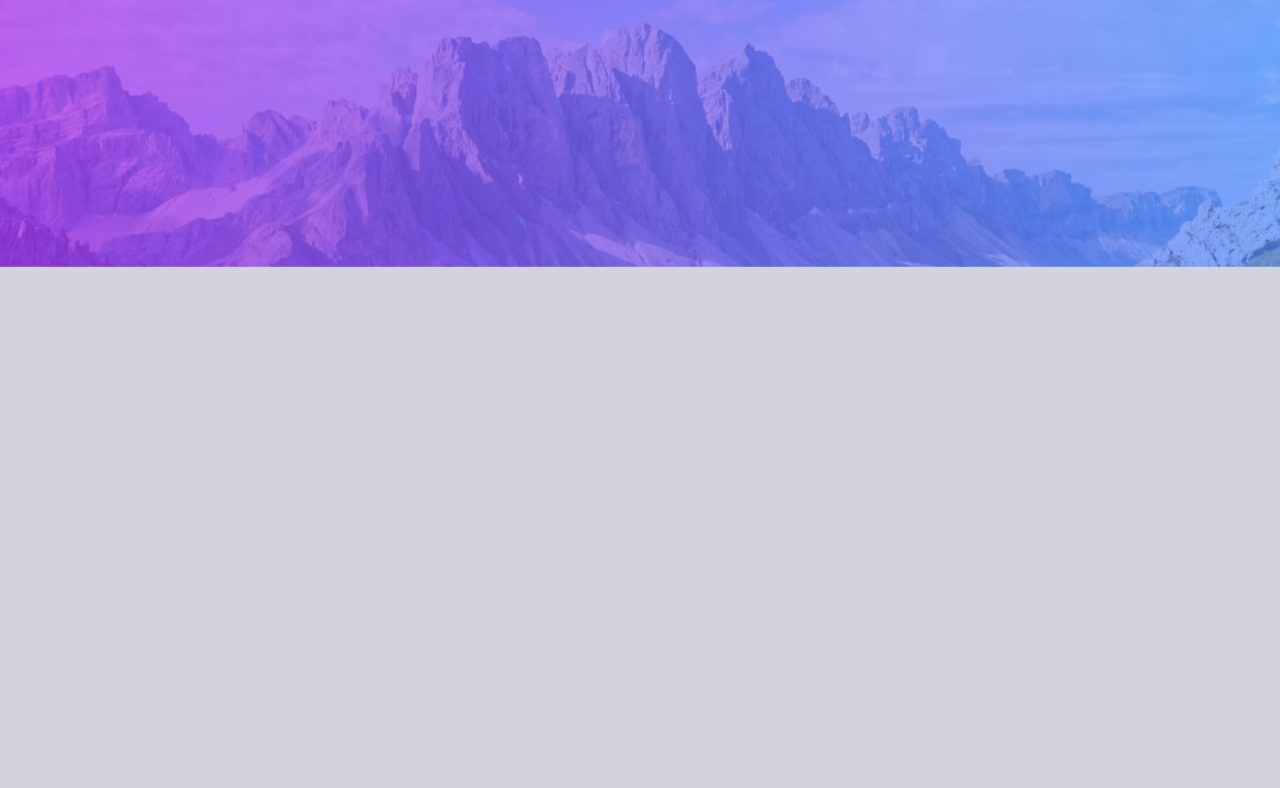
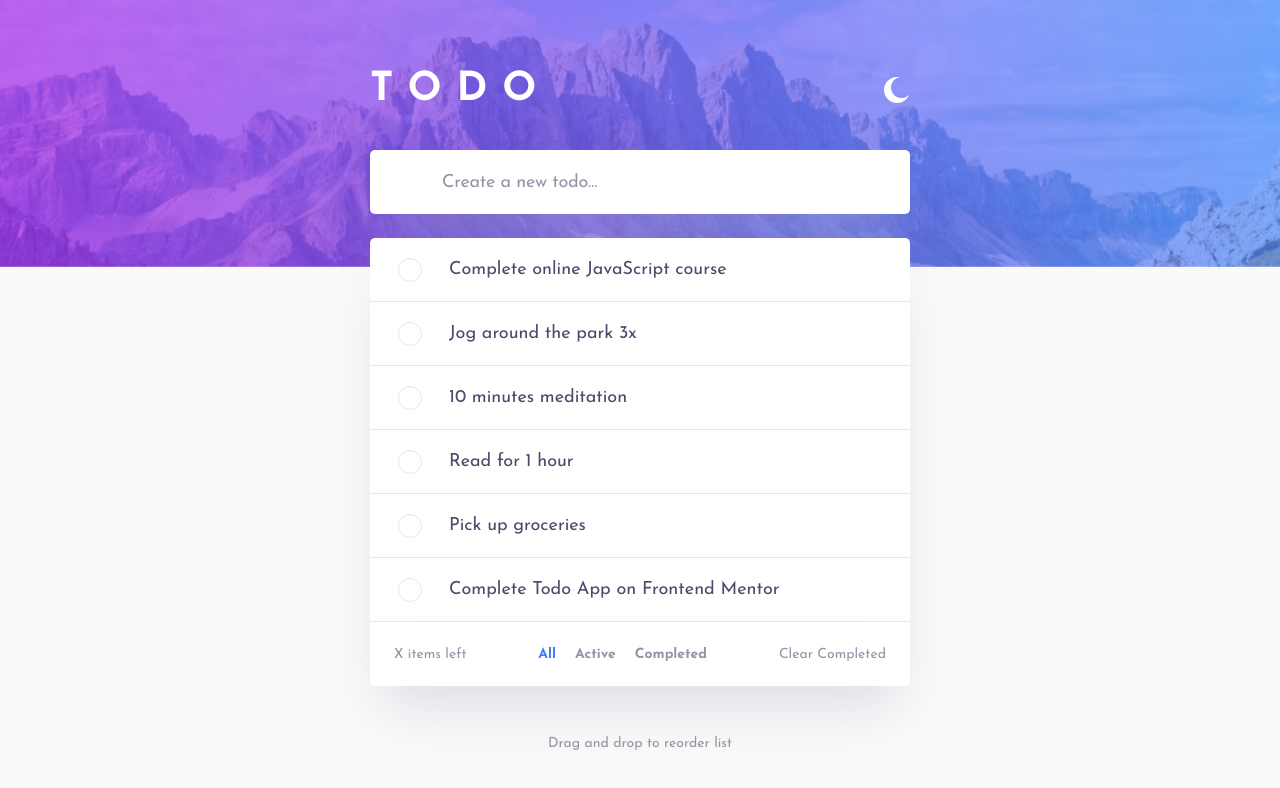
Before and after one commit to jbrekalo/todo-app, a React (Vite) app: page / in a window 1280 px wide. Shown: the top 788 px of the page. Built offline with nearby package versions, Linux system fonts and the light colour scheme.

Commit message:
static part done

```diff
--- a/src/App.jsx
+++ b/src/App.jsx
@@ -1,23 +1,58 @@
+const tasks = [
+  { text: "Complete online JavaScript course", completed: true },
+  { text: "Jog around the park 3x", completed: false },
+  { text: "10 minutes meditation", completed: false },
+  { text: "Read for 1 hour", completed: false },
+  { text: "Pick up groceries", completed: false },
+  { text: "Complete Todo App on Frontend Mentor", completed: false },
+];
+
 export default function App() {
   return (
     <div>
-      <div>
-        <img
-          src="./images/bg-desktop-light.jpg"
-          alt=""
-          className="background-photo"
-        />
-      </div>
-      <div className="todo__container">
+      <BackgroundImage />
+      <TodoContainer>
         <Header />
         <TodoInput />
-      </div>
+        <Tasks />
+        <BottomMessage />
+      </TodoContainer>
     </div>
   );
 }
 
+function BackgroundImage() {
+  return (
+    <img
+      src="./images/bg-desktop-light.jpg"
+      alt=""
+      className="background-photo"
+    />
+  );
+}
+
+function TodoContainer({ children }) {
+  return <div className="todo__container">{children}</div>;
+}
+
 function Header() {
-  return <p className="todo__header">todo</p>;
+  return (
+    <div className="todo__header">
+      <p>todo</p>
+      <svg
+        xmlns="http://www.w3.org/2000/svg"
+        width="26"
+        height="26"
+        viewBox="0 0 26 26"
+        fill="none"
+      >
+        <path
+          d="M15.3717 0.215831C10.5931 1.19962 7 5.4302 7 10.5C7 16.299 11.701 21 17.5 21C20.4958 21 23.1986 19.7454 25.1116 17.7328C23.2191 22.5722 18.5098 26 13 26C5.8203 26 0 20.1797 0 13C0 5.8203 5.8203 0 13 0C13.81 0 14.6027 0.0740788 15.3717 0.215831Z"
+          fill="white"
+        />
+      </svg>
+    </div>
+  );
 }
 
 function TodoInput() {
@@ -31,3 +66,43 @@ function TodoInput() {
     />
   );
 }
+
+function Tasks() {
+  return (
+    <div className="tasks__container">
+      {tasks.map((task, i) => (
+        <Task text={task.text} key={i} num={i + 1} />
+      ))}
+      <TasksFooter />
+    </div>
+  );
+}
+
+function Task({ text, num }) {
+  return (
+    <ul className="task">
+      <li>
+        <input type="checkbox" name={`cb${num}`} id={`cb${num}`} />
+        <label htmlFor={`cb${num}`}>{text}</label>
+      </li>
+    </ul>
+  );
+}
+
+function TasksFooter() {
+  return (
+    <div className="tasks__footer">
+      <span>X items left</span>
+      <div>
+        <span>All</span>
+        <span>Active</span>
+        <span>Completed</span>
+      </div>
+      <span>Clear Completed</span>
+    </div>
+  );
+}
+
+function BottomMessage() {
+  return <p className="bottom-message">Drag and drop to reorder list</p>;
+}
--- a/src/index.css
+++ b/src/index.css
@@ -1,8 +1,17 @@
 :root {
-  --background-color: hsla(233, 11%, 84%, 1);
+  --background-color: hsl(0, 0%, 98%);
   --table-primary-color: hsla(0, 0%, 100%, 1);
+  --table-secondary-color: hsla(236, 32%, 92%, 1);
   --font-primary-color: hsla(235, 19%, 35%, 1);
   --font-secondary-color: hsla(235, 9%, 61%, 1);
+  --font-selected-color: hsla(220, 98%, 61%, 1);
+  --font-checked-color: hsla(233, 11%, 84%, 1);
+  --icon-checked-color: linear-gradient(
+    135deg,
+    hsla(192, 100%, 67%, 1),
+    hsla(280, 87%, 65%, 1)
+  );
+  --icon-switcher-color: hsla(0, 0%, 100%, 1);
 
   /* font-families */
   --ff-josefin: "Josefin Sans", sans-serif;
@@ -125,7 +134,7 @@ select {
   position: fixed;
   top: 0;
   width: 100vw;
-  z-index: 1;
+  z-index: -1;
 }
 
 .main {
@@ -139,21 +148,142 @@ select {
 }
 
 .todo__header {
-  color: var(--font-primary-color);
+  display: flex;
+  align-items: center;
+  justify-content: space-between;
+
   font-size: 4rem;
   font-style: normal;
   font-weight: 700;
   line-height: normal;
   letter-spacing: 1.5rem;
   text-transform: uppercase;
+  color: var(--table-primary-color);
+
+  margin-top: 7rem;
+  margin-bottom: 4rem;
 }
 
 .todo__input {
   width: 54rem;
   height: 6.4rem;
+  padding-left: 7.2rem;
 
   border: none;
   border-radius: 0.5rem;
+  box-shadow: 0px 35px 50px -15px rgba(194, 195, 214, 0.5);
 
-  background-color: var(--item-color);
+  font-size: 1.8rem;
+
+  background-color: var(--table-primary-color);
 }
+
+.todo__input::placeholder {
+  font-size: 1.8rem;
+  font-style: normal;
+  font-weight: 400;
+  line-height: normal;
+  letter-spacing: -0.025rem;
+  color: var(--font-secondary-color);
+}
+
+.tasks__container {
+  display: flex;
+  flex-direction: column;
+
+  border-radius: 0.5rem;
+  box-shadow: 0px 35px 50px -15px rgba(194, 195, 214, 0.5);
+  overflow: hidden;
+
+  width: 54rem;
+
+  margin-top: 2.4rem;
+  margin-bottom: 5rem;
+}
+
+.task {
+  display: flex;
+  flex-direction: column;
+
+  justify-content: center;
+
+  width: 54rem;
+  height: 6.4rem;
+  padding-left: 2.4rem;
+  margin: 0px;
+
+  font-size: 1.8rem;
+
+  border-bottom: 0.1rem solid var(--table-secondary-color);
+  background-color: var(--table-primary-color);
+}
+
+.task > li {
+  list-style: none;
+  display: flex;
+  align-items: center;
+}
+
+.task input[type="checkbox"] {
+  appearance: none;
+  width: 2.4rem;
+  height: 2.4rem;
+
+  border: 0.1rem solid var(--table-secondary-color);
+  border-radius: 100%;
+}
+
+.task input[type="checkbox"]:checked {
+  appearance: none;
+  width: 2.4rem;
+  height: 2.4rem;
+
+  border: none;
+  border-radius: 100%;
+  background: url(../images/icon-check.svg), var(--icon-checked-color);
+  background-position: center;
+  background-repeat: no-repeat;
+}
+
+.task > li > label {
+  margin-left: 2.4rem;
+}
+
+.tasks__footer {
+  display: flex;
+
+  align-items: center;
+  justify-content: space-between;
+
+  width: 54rem;
+  height: 6.4rem;
+  padding: 0 2.4rem;
+  margin: 0px;
+
+  color: var(--font-secondary-color);
+  font-size: 1.4rem;
+
+  box-shadow: 0px 35px 50px -15px rgba(194, 195, 214, 0.5);
+  background-color: var(--table-primary-color);
+}
+
+.tasks__footer div {
+  display: flex;
+  gap: 1.9rem;
+
+  font-weight: 700;
+}
+
+.tasks__footer > div > span:first-child {
+  color: var(--font-selected-color);
+}
+
+.bottom-message {
+  text-align: center;
+  font-size: 1.4rem;
+  font-style: normal;
+  font-weight: 400;
+  color: var(--font-secondary-color);
+
+  margin-bottom: 5.2rem;
+}
```
